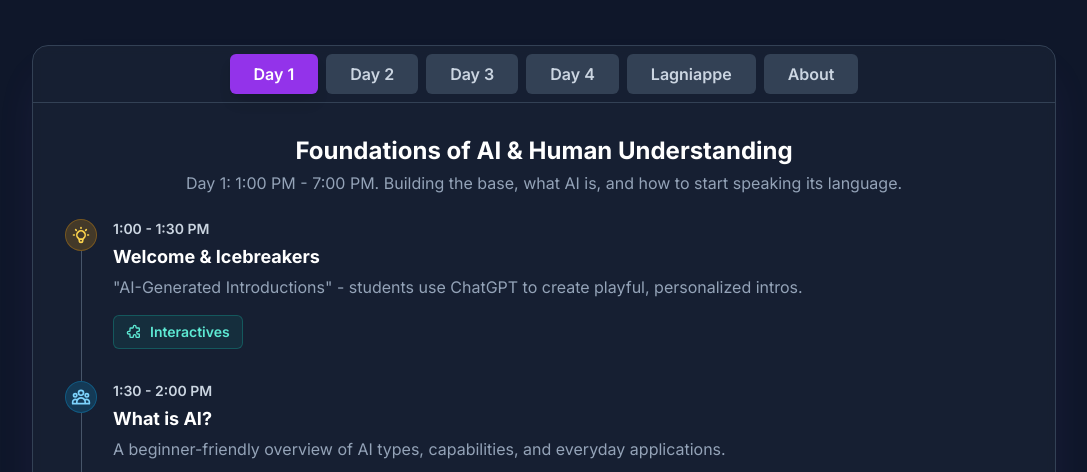
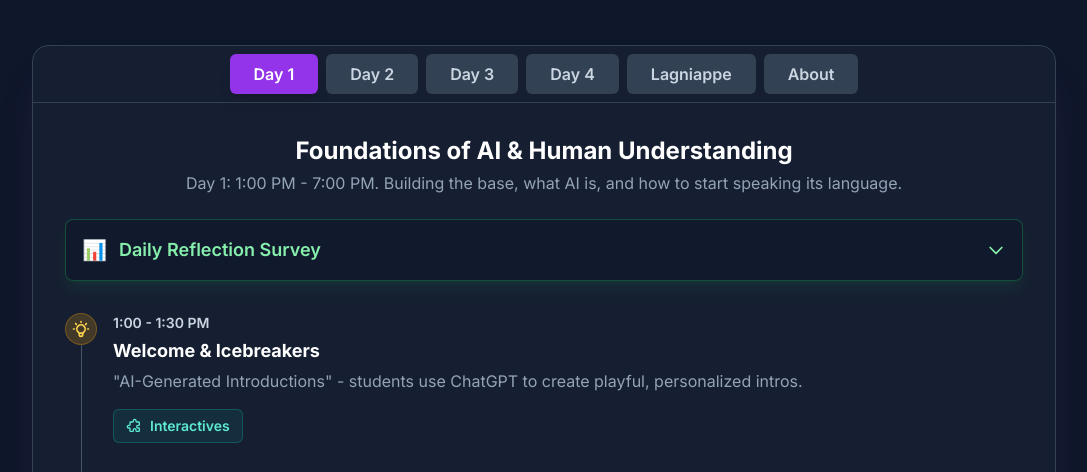
Before and after one commit to Bfisher911/command-Z, a plain HTML site: page index.html in a window 1280 px wide. Shown: the part 267-739 px from the top of the page, without its empty margins (96-1183 px from the left). Drawn offline with nearby package versions, Linux system fonts and the light colour scheme.

Commit message:
Update index.html

```diff
--- a/index.html
+++ b/index.html
@@ -128,6 +128,13 @@
                 day: 1,
                 title: "Foundations of AI & Human Understanding",
                 description: "Day 1: 1:00 PM - 7:00 PM. Building the base, what AI is, and how to start speaking its language.",
+                survey: {
+                    title: "Day 1 Survey – Getting to Know You and Your AI Mindset",
+                    description: "What’s your starting point? Share how confident you feel about AI, what you’re curious about, and what you hope to learn. This is your personal baseline.",
+                    linkText: "📍 Take the Day 1 Survey",
+                    linkUrl: "#", // Replace with your actual survey link
+                    color: "green"
+                },
                 schedule: [
                     { time: "1:00 - 1:30 PM", session: "Welcome & Icebreakers", format: "Activity", details: "\"AI-Generated Introductions\" - students use ChatGPT to create playful, personalized intros.", interactives: [{ name: 'Meet the AI Version of You!', url: 'https://gemini.google.com/share/a139d8e63204' }] },
                     { time: "1:30 - 2:00 PM", session: "What is AI?", format: "Lecture", details: "A beginner-friendly overview of AI types, capabilities, and everyday applications.", interactives: [{ name: 'What is AI?', url: 'https://bfisher911.github.io/What-is-AI/' }, { name: 'What is a Neural Network?', url: 'https://bfisher911.github.io/What-is-a-Neural-Network/' }, { name: 'Anatomy of a Large Language Model', url: 'https://bfisher911.github.io/Anatomy-of-a-Large-Language-Model/' }] },
@@ -147,6 +154,13 @@
                 day: 2,
                 title: "Language, Ethics & AI in the Academic World",
                 description: "Day 2: 9:00 AM - 4:00 PM. Understanding AI's limitations, ethical implications, and responsible academic use.",
+                survey: {
+                    title: "Day 2 Survey – Progress Check and Practical Use",
+                    description: "Now that you’ve gotten your hands dirty with some tools, how are things going? This mid-point reflection helps capture your growth and any roadblocks so far.",
+                    linkText: "📍 Take the Day 2 Survey",
+                    linkUrl: "#",
+                    color: "yellow"
+                },
                 schedule: [
                     { time: "9:00 - 9:30 AM", session: "Icebreaker: Career Dreamer", format: "Activity", details: "Explore potential career paths with Google's Career Dreamer AI and share surprising or confirming discoveries about your future direction.", links: [{ name: 'Google Career Dreamer', url: 'https://grow.google/career-dreamer/home' }] },
                     { time: "9:30 - 10:00 AM", session: "AI Terminology Deep Dive", format: "Lecture", details: "Clarify foundational terms like tokens, weights, embeddings, hallucinations, and inference.", interactives: [{ name: 'AI Terminology Deep Dive', url: 'https://bfisher911.github.io/AI-Terminology-Deep-Dive/' }] },
@@ -165,6 +179,13 @@
                 day: 3,
                 title: "AI as a Creative & Cognitive Companion",
                 description: "Day 3: 9:00 AM - 4:00 PM. From memory extension to industry, and real-world decision-making.",
+                survey: {
+                    title: "Day 3 Survey – Advanced Understanding and Future Focus",
+                    description: "We’re shifting from learning AI to imagining how you’ll use it. This survey explores how your mindset is evolving and how AI might fit into your world going forward.",
+                    linkText: "📍 Take the Day 3 Survey",
+                    linkUrl: "#",
+                    color: "blue"
+                },
                 schedule: [
                     { time: "9:00 - 9:30 AM", session: "Icebreaker: AI Music Generator", format: "Activity", details: "Create a short song or rap about your day or something unique about yourself using an AI music tool.", links: [{ name: 'Riffusion', url: 'https://www.riffusion.com/' }, { name: 'Suno', url: 'https://suno.com/' }] },
                     { time: "9:30 - 10:00 AM", session: "AI as a Second Brain", format: "Lecture", details: "Explore how AI can help organize, recall, and reflect - a digital extension of cognition.", presentations: [{ name: 'Building a Second Brain with Grounded AI', url: 'https://gamma.app/docs/Building-a-Second-Brain-with-Grounded-AI-5w0em52hopng9j4' }] },
@@ -173,7 +194,7 @@
                     { time: "11:15 AM - 12:15 PM", session: "Lunch Break", format: "Break", details: "Recharge & informal exploration." },
                     { time: "12:15 - 1:00 PM", session: "AI in Industry + Augmented Decision-Making", format: "Lecture", details: "Learn how AI is used across healthcare, law, logistics, education, and media and where humans must remain \"in the loop\".", presentations: [{ name: 'AI-Assisted Decision-Making: Tools for Making Confident Choices', url: 'https://gamma.app/docs/AI-Assisted-Decision-Making-Tools-for-Making-Confident-Choices-kb0a7fg9rny32mx' }] },
                     { time: "1:00 - 3:45 PM", session: "Vibe Coding: No-Code Infographic Creation", format: "Hands-On", details: "Use Gamma, Canva, or similar tools to create a visual one-pager summarizing a core idea from the week.", interactives: [{ name: 'The Art of Vibe Coding', url: 'https://gemini.google.com/share/1873a9b8f8d9' }], externalResources: [{ name: 'The Way of Code', url: 'https://www.thewayofcode.com/' }] },
-                    { time: "3:45 - 4:00 PM", session: "Wrap-Up & Homework", format: "Discussion", details: "Open debrief. Homework: Use a tool like Google Flow to create a short movie about your bootcamp experience.", links: [{ name: 'Google Flow', url: 'https://labs.google/flow/about' }] },
+                    { time: "3:45 - 4:00 PM", session: "Wrap-Up & Homework", format: "Discussion", details: "Open debrief. Homework: Use a tool like Google Flow to create a short movie about your bootcamp experience.", links: [{ name: 'Google Flow', url: 'https://labs.google.com/flow/about' }] },
                     { format: "Journal", title: "AI Time Capsule: Why Do I Do What I Do?", description: "Let’s explore your inner compass—your values, beliefs, and motivations. This is about meaning, not just plans.", prompt: "Today is about values and meaning. I want you to help me reflect on what really matters to me. Ask me deep, honest questions about what I believe, what I stand for, and what I’ve learned from my past. Help me discover what drives me beyond goals and achievements.\n\nAfter I answer, label this as my “Day Three AI Journal Entry.” Don’t give interpretations—just capture who I am on the inside." }
                 ]
             },
@@ -181,11 +202,26 @@
                 day: 4,
                 title: "Capstone & The Future of AI",
                 description: "Day 4: 9:00 AM - 4:00 PM. A capstone project, a creative showcase, and a look to the future.",
+                 survey: {
+                    title: "Day 4 Survey – Final Thoughts and Learning Journey Wrap-Up",
+                    description: "Look back on what you’ve learned, how your perceptions have shifted, and how ready you are to take these tools into the real world. This is your final checkpoint.",
+                    linkText: "📍 Take the Day 4 Survey",
+                    linkUrl: "#",
+                    color: "purple"
+                },
                 schedule: [
                     { time: "9:00 - 9:30 AM", session: "Icebreaker: Google Vids", format: "Activity", details: "Use Google Vids to generate a quick, AI-powered video about yourself or your bootcamp experience to share with the group.", links: [{ name: 'Google Vids', url: 'https://workspace.google.com/products/vids/' }] },
                     { time: "9:30 - 10:00 AM", session: "The Future of AI: AGI, ASI & the Singularity", format: "Lecture", details: "Explore AI's predicted trajectory as a general-purpose technology, and concepts like AGI, ASI, and the Singularity.", externalResources: [{ name: 'The Gentle Singularity', url: 'https://blog.samaltman.com/the-gentle-singularity' }], interactives: [{ name: 'An Interactive Breakdown of Sam Altman\'s Vision', url: 'https://g.co/gemini/share/5c16add55497' }] },
-                    { time: "10:00 AM - 12:00 PM", session: "Group Project Hackathon (Capstone)", format: "Hands-On", details: "In groups, develop a business plan and use the week's tools to build an associated infographic, research report, and custom chatbot." },
-                    { time: "12:00 - 1:00 PM", session: "Vibe Coding: Build a Website", format: "Hands-On", details: "Use AI-powered website builders to create a simple, one-page site for your capstone project.", links: [{ name: 'Google Stitch', url: 'https://stitch.withgoogle.com/' }, { name: 'Google AI Studio (Build)', url: 'https://aistudio.google.com/apps' }, { name: 'Firebase Studio', url: 'https://studio.firebase.google.com/' }] },
+                    { time: "10:00 - 11:00 AM", session: "Vibe Coding: Build a Website", format: "Hands-On", details: "Use AI-powered website builders to create a simple, one-page site for your capstone project.", links: [{ name: 'Google Stitch', url: 'https://stitch.withgoogle.com/' }, { name: 'Google AI Studio (Build)', url: 'https://aistudio.google.com/apps' }, { name: 'Firebase Studio', url: 'https://studio.firebase.google.com/' }] },
+                    {
+                        time: "11:00 - 11:30 AM",
+                        session: "Using AI for Data Analytics",
+                        format: "Activity",
+                        details: "Analyze the sentiment of our own bootcamp survey data to see our collective learning journey.",
+                        interactives: [{ name: 'AI-Powered Survey Analysis', url: 'https://bfisher911.github.io/AI-Powered-Survey-Analysis/' }],
+                        links: [{ name: 'Survey Data', url: 'https://tulane.box.com/s/g7hazp8ylxq1396jh2xku79k1ptwex0g' }]
+                    },
+                    { time: "11:30 AM - 1:00 PM", session: "Group Project Hackathon (Capstone)", format: "Hands-On", details: "In groups, develop a business plan and use the week's tools to build an associated infographic, research report, and custom chatbot." },
                     { time: "1:00 - 2:00 PM", session: "Lunch Break", format: "Break", details: "Final prep for the showcase." },
                     { time: "2:00 - 3:30 PM", session: "Creative Showcase: Capstone Presentations", format: "Showcase", details: "Final presentations! Student groups demo their projects, business plans, and AI creations to their peers for feedback and celebration." },
                     { time: "3:30 - 4:00 PM", session: "Closing Ceremony + Final Assignment", format: "Celebration", details: "Group photo, AI Superlatives, final Q&A, and parting words. Final Assignment: Use Google's Food Mood AI to create a unique recipe and share it!", links: [{ name: 'Google Food Mood', url: 'https://artsandculture.google.com/experiment/food-mood/HwHnGalZ3up0EA?hl=en' }] },
@@ -239,7 +275,14 @@
             Showcase: "bg-purple-500/20 text-purple-300 border-purple-500/30",
             Celebration: "bg-pink-500/20 text-pink-300 border-pink-500/30",
             Recap: "bg-gray-500/20 text-gray-300 border-gray-500/30",
-            Journal: "bg-purple-500/20 text-purple-300 border-purple-500/30"
+            Journal: "bg-purple-500/20 text-purple-300 border-purple-500/30",
+        };
+
+        const surveyColors = {
+            green: { text: 'text-green-300', border: 'border-green-500/30', shadow: 'shadow-green-500/10' },
+            yellow: { text: 'text-yellow-300', border: 'border-yellow-500/30', shadow: 'shadow-yellow-500/10' },
+            blue: { text: 'text-blue-300', border: 'border-blue-500/30', shadow: 'shadow-blue-500/10' },
+            purple: { text: 'text-purple-300', border: 'border-purple-500/30', shadow: 'shadow-purple-500/10' },
         }
 
         // --- DOM ELEMENTS ---
@@ -308,6 +351,29 @@
             `;
         }
 
+        function createSurveyEntry(survey) {
+            const colorTheme = surveyColors[survey.color] || surveyColors.purple;
+            return `
+                 <div class="survey-entry mb-8">
+                     <details class="bg-slate-900/50 rounded-lg border ${colorTheme.border} shadow-lg ${colorTheme.shadow} overflow-hidden">
+                        <summary class="p-4 cursor-pointer flex justify-between items-center text-lg font-semibold ${colorTheme.text} hover:bg-slate-800/50 transition-colors">
+                            <span class="flex items-center gap-3">
+                                <span class="text-xl">📊</span>
+                                <span>Daily Reflection Survey</span>
+                            </span>
+                            <svg class="w-5 h-5 transform transition-transform duration-200 chevron-icon" fill="none" stroke="currentColor" viewBox="0 0 24 24"><path stroke-linecap="round" stroke-linejoin="round" stroke-width="2" d="M19 9l-7 7-7-7"></path></svg>
+                        </summary>
+                        <div class="px-6 pb-6 border-t ${colorTheme.border}">
+                            <h5 class="font-bold text-white mb-1 mt-4 text-md">${survey.title}</h5>
+                            <p class="text-slate-400 mb-4 text-sm">${survey.description}</p>
+                            <a href="${survey.linkUrl}" target="_blank" rel="noopener noreferrer" class="inline-block mt-2 text-cyan-400 font-semibold hover:text-cyan-300 transition-colors">${survey.linkText}</a>
+                        </div>
+                    </details>
+                </div>
+            `;
+        }
+
+
         function createTimelineItem(item) {
             const formatClass = formatColors[item.format] || formatColors.Recap;
             let buttonsHTML = '';
@@ -355,6 +421,7 @@
             const regularSchedule = dayData.schedule.filter(item => item.format !== 'Journal');
             const journalEntries = dayData.schedule.filter(item => item.format === 'Journal');
 
+            const surveyHTML = dayData.survey ? createSurveyEntry(dayData.survey) : '';
             const timelineItemsHTML = regularSchedule.map(createTimelineItem).join('');
             const journalHTML = journalEntries.map(createJournalEntry).join('');
 
@@ -364,6 +431,7 @@
                         <h3 class="text-2xl font-bold text-white">${dayData.title}</h3>
                         <p class="text-slate-400 mt-1">${dayData.description}</p>
                     </div>
+                    ${surveyHTML}
                     <div class="relative timeline-container max-h-[60vh] overflow-y-auto pr-2 -mr-2">
                         ${timelineItemsHTML}
                     </div>
```
